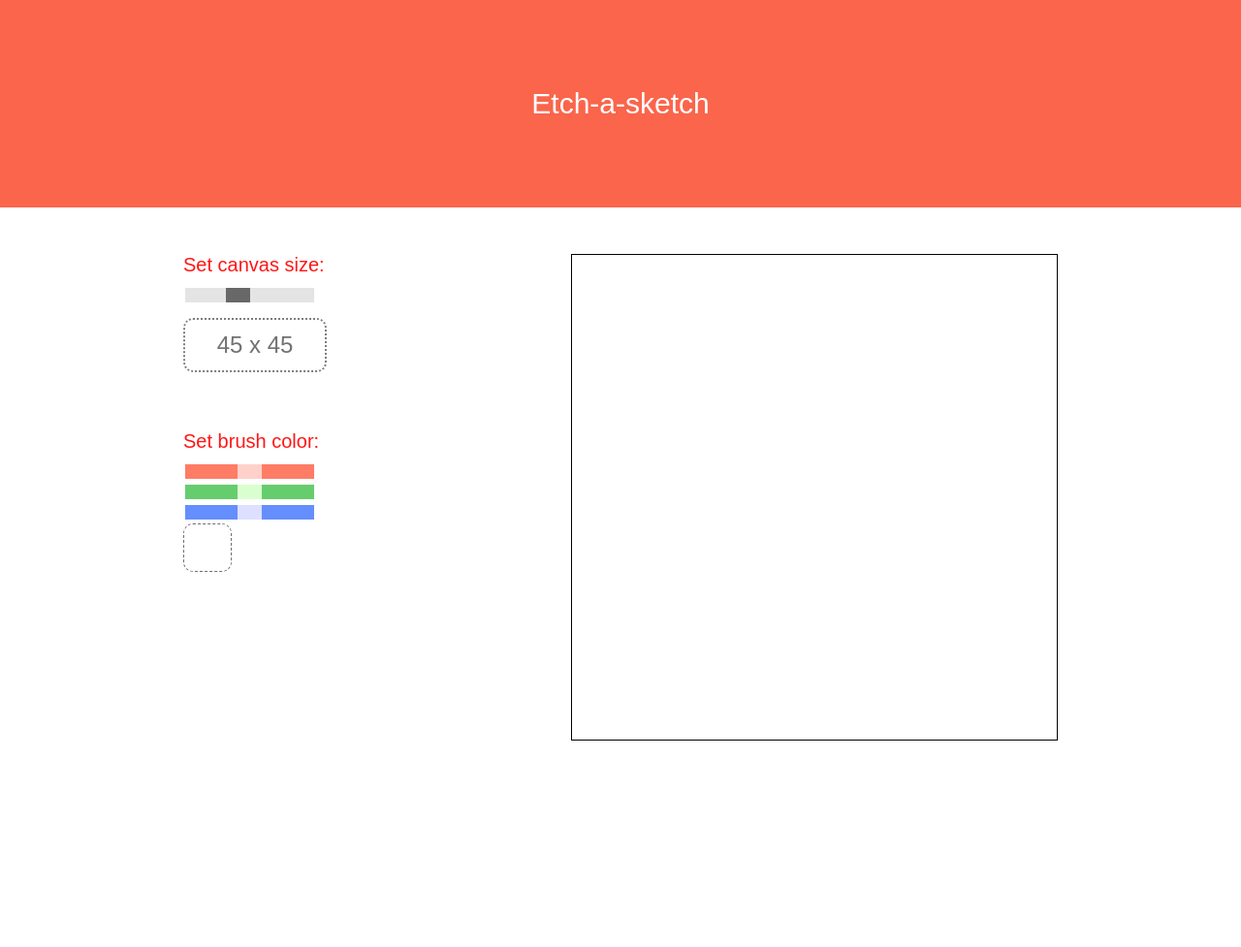
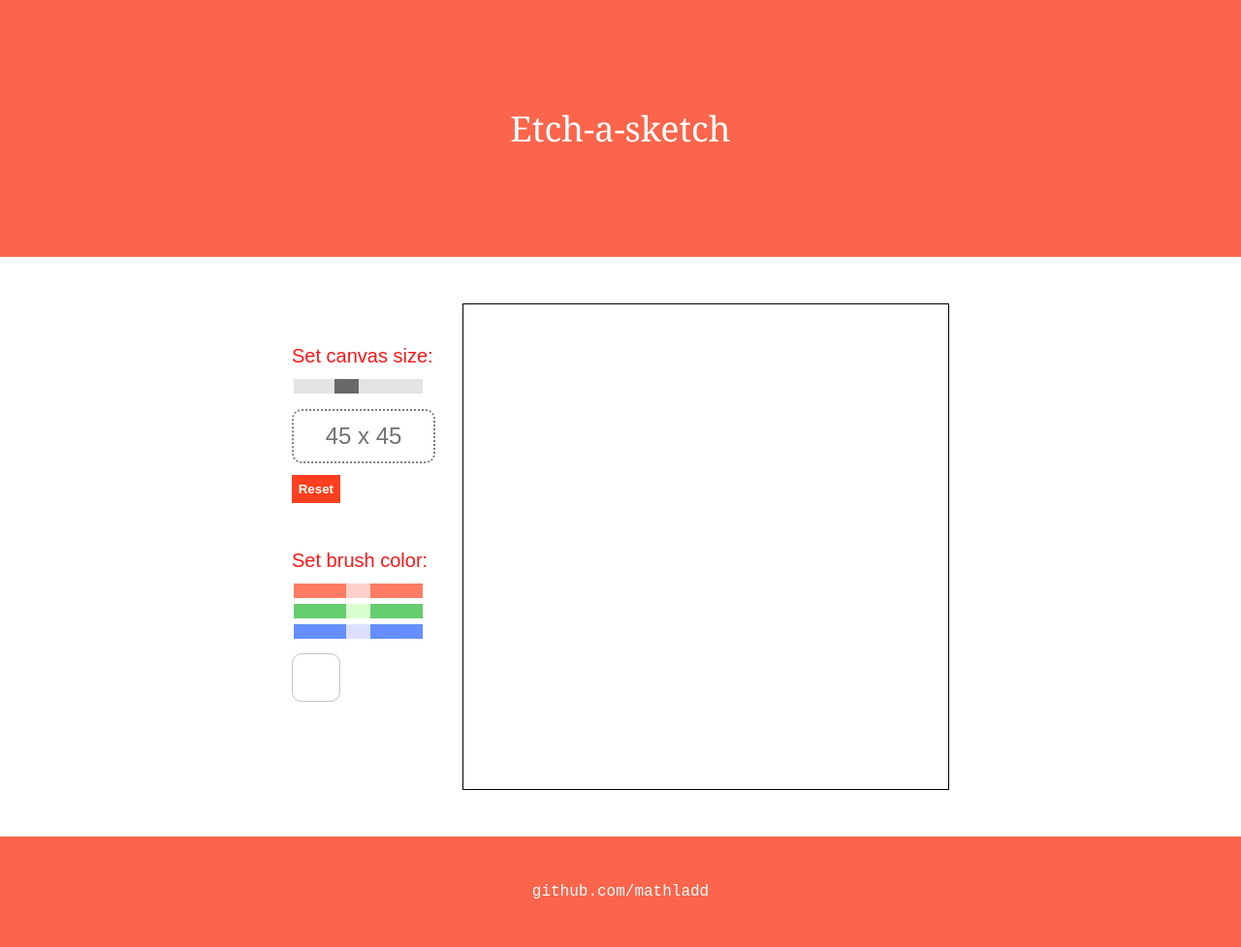
Before and after one commit to mathladd/odin-etch-a-sketch, a plain HTML site: page index.html in a window 1280 px wide. Shown: the whole page at 97% size. Before the commit the page ends 908 px from the top, so only its background shows below. Drawn offline with Linux system fonts and the light colour scheme.

Commit message:
retain color when resizing. Add reset btn

```diff
--- a/css/style.css
+++ b/css/style.css
@@ -1,29 +1,36 @@
 html, body {
     margin: 0;
+    padding: 0;
     height: 100%;
     font-family: Arial, Helvetica, sans-serif;
 }
 
 .big-container {
-    padding: 3em 8em 3em 8em;
+    padding: 3em 6em 3em 6em;
+}
+
+.header-container,
+.footer-container {
+    background-color: #fa654b;
+    color: white;
+    text-align: center;
 }
 
 .header-container {
-    background-color: #fa654b;
-    color: white;
-    font-size: 30px;
-    text-align: center;
+    font-size: 36px;
+    font-family:Cambria, Cochin, Georgia, Times, 'Times New Roman', serif;
 }
 
 .main-container {
     display: flex;
     flex-flow: row nowrap;
     justify-content: center;
-    align-items:flex-start;
+    align-items:center;
 }
 
 .setting-container {
-    width: 25em;
+    margin-right: 1em;
+    max-width: 10em;
 }
 
 .each-setting {
@@ -95,6 +102,19 @@ html, body {
     text-align: center;
 }
 
+.slider-reset {
+    border: none;
+    padding: 0.5em;
+
+    background-color: #fc3f1e;
+    color: white;
+    font-weight: bold;
+}
+
+.slider-reset:active {
+    background-color: #e02302;
+}
+
 .color-container {
     margin-top: 2em;
 }
@@ -137,6 +157,12 @@ html, body {
 .rgb-display {
     height: 3em;
     width: 3em;
-    border: 1px dashed #6e6e6e;
+    margin-top: 0.7em;
+    border: 1px solid #c2c2c2;
     border-radius: 10px;
 }
+
+.footer-container {
+    font-size: 16px;
+    font-family: 'Courier New', Courier, monospace;
+}
--- a/index.html
+++ b/index.html
@@ -10,9 +10,6 @@
 </head>
 <body>
     <div class="big-container header-container">
-        <div class="header-links">
-
-        </div>
         <div class="header-title">Etch-a-sketch</div>
     </div>
 
@@ -24,6 +21,7 @@
                     <input type="range" class="setting-slider size-num-slider">
                 </div>
                 <div class="slider-display"></div>
+                <button class="slider-reset">Reset</button>
             </div>
             <div class="each-setting color-container">
                 <div class="setting-instruction">Set brush color: </div>
@@ -41,6 +39,6 @@
             </div>
         </div>
     </div>
-    <div class="big-container footer-container"></div>
+    <div class="big-container footer-container">github.com/mathladd</div>
 </body>
 </html>
--- a/js/app.js
+++ b/js/app.js
@@ -1,23 +1,70 @@
 
-function main() {
+function colorCanvas() {
+    let redSlider = document.querySelector('.rgb-slider-red');
+    let greenSlider = document.querySelector('.rgb-slider-green');
+    let blueSlider = document.querySelector('.rgb-slider-blue');
+
+    let minRGB = 0;
+    let maxRGB = 255;
+    let defaultRGB = Math.floor((maxRGB - minRGB)/2);
+
+    setRGBSliderSettings(redSlider, minRGB, maxRGB, defaultRGB);
+    setRGBSliderSettings(greenSlider, minRGB, maxRGB, defaultRGB);
+    setRGBSliderSettings(blueSlider, minRGB, maxRGB, defaultRGB);
+
+    let redColor = redSlider.value;
+    let greenColor = greenSlider.value;
+    let blueColor = blueSlider.value;
+    let rgbDisplay = document.querySelector('.rgb-display')
+
+    redSlider.addEventListener('input', () => {
+        redColor = redSlider.value;
+        rgbDisplay.style['background-color'] = `rgb(${redColor}, ${greenColor}, ${blueColor})`;
+    });
+
+    greenSlider.addEventListener('input', () => {
+        greenColor = greenSlider.value;
+        rgbDisplay.style['background-color'] = `rgb(${redColor}, ${greenColor}, ${blueColor})`;
+    });
+
+    blueSlider.addEventListener('input', () => {
+        blueColor = blueSlider.value;
+        rgbDisplay.style['background-color'] = `rgb(${redColor}, ${greenColor}, ${blueColor})`;
+    });
+
+    let mouseDown;
+    window.addEventListener('mousedown', () => { mouseDown = true; });
+    window.addEventListener('mouseup', () => { mouseDown = false; });
+
+    let allGridItems = document.getElementsByClassName('grid-item');
+    Array.from(allGridItems).forEach(gridItem => gridItem.addEventListener('mouseover', (e) => {
+        if (mouseDown) {
+            e.target.style['background-color'] = `rgb(${redColor}, ${greenColor}, ${blueColor})`;
+        }
+    }));
+}
+
+
+function setRGBSliderSettings(slider, minRGB, maxRGB, defaultRGB) {
+    slider.setAttribute('min', minRGB);
+    slider.setAttribute('max', maxRGB);
+    slider.setAttribute('value', defaultRGB);
+}
+
+
+function getCanvas() {
     let mainContainer = document.querySelector('.main-container');
     let sizeNumSlider = document.querySelector('.size-num-slider')
     let sizeNumSliderDisplay = document.querySelector('.slider-display')
-    let sideNum;
+    let resetButton = document.querySelector('.slider-reset')
+    let sideSize = 500;
 
     let minSizeNum = 10;
     let maxSizeNum = 100;
     let defaultSizeNum = Math.floor((maxSizeNum - minSizeNum)/2);
 
-    let rgbDisplay = document.querySelector('.rgb-display')
-    let minRGB = 0;
-    let maxRGB = 255;
-    let defaultRGB = Math.floor((maxRGB - minRGB)/2);
-    let redColor = defaultRGB;
-    let greenColor = defaultRGB;
-    let blueColor = defaultRGB;
-
-    getCanvas(mainContainer, defaultSizeNum, redColor, greenColor, blueColor);
+    mainContainer.appendChild(getGridItems(defaultSizeNum, sideSize));
+    colorCanvas();
 
     sizeNumSlider.setAttribute('min', minSizeNum);
     sizeNumSlider.setAttribute('max', maxSizeNum);
@@ -26,62 +73,25 @@ function main() {
     sizeNumSliderDisplay.textContent = `${defaultSizeNum} x ${defaultSizeNum}`;
 
     sizeNumSlider.addEventListener('input', () => {
-        let sliderVal = sizeNumSlider.value
+        let sliderVal = sizeNumSlider.value;
         sizeNumSliderDisplay.textContent = `${sliderVal} x ${sliderVal}`;
-    })
-
-    let redSlider = document.querySelector('.rgb-slider-red')
-    let greenSlider = document.querySelector('.rgb-slider-green')
-    let blueSlider = document.querySelector('.rgb-slider-blue')
-
-    redSlider.setAttribute('min', minRGB);
-    redSlider.setAttribute('max', maxRGB);
-    redSlider.setAttribute('value', defaultRGB);
-
-    greenSlider.setAttribute('min', minRGB);
-    greenSlider.setAttribute('max', maxRGB);
-    greenSlider.setAttribute('value', defaultRGB);
-
-    blueSlider.setAttribute('min', minRGB);
-    blueSlider.setAttribute('max', maxRGB);
-    blueSlider.setAttribute('value', defaultRGB);
-
-    redSlider.addEventListener('input', () => {
-        redColor = redSlider.value;
-        rgbDisplay.style['background-color'] = `rgb(${redColor}, ${greenColor}, ${blueColor})`
-    })
-
-    greenSlider.addEventListener('input', () => {
-        greenColor = greenSlider.value;
-        rgbDisplay.style['background-color'] = `rgb(${redColor}, ${greenColor}, ${blueColor})`
-    })
-
-    blueSlider.addEventListener('input', () => {
-        blueColor = blueSlider.value;
-        rgbDisplay.style['background-color'] = `rgb(${redColor}, ${greenColor}, ${blueColor})`
-    })
+    });
 
     sizeNumSlider.addEventListener('change', () => {
-        sideNum = sizeNumSlider.value;
+        let sideNum = sizeNumSlider.value;
         mainContainer.removeChild(mainContainer.lastElementChild);
-        getCanvas(mainContainer, defaultSizeNum, redColor, greenColor, blueColor);
-    })
+        mainContainer.appendChild(getGridItems(sideNum, sideSize));
+        colorCanvas();
+    });
+
+    resetButton.addEventListener('click', () => {
+        let sideNum = sizeNumSlider.value;
+        mainContainer.removeChild(mainContainer.lastElementChild);
+        mainContainer.appendChild(getGridItems(sideNum, sideSize));
+        colorCanvas();
+    });
 }
 
-function getCanvas(mainContainer, sideNum, redColor, greenColor, blueColor) {
-    let sideSize = 500;
-    let mouseDown;
-    window.addEventListener('mousedown', () => {mouseDown = true})
-    window.addEventListener('mouseup', () => {mouseDown = false})
-
-    mainContainer.appendChild(getGridItems(sideNum, sideSize));
-    let allGridItems = document.getElementsByClassName('grid-item');
-    Array.from(allGridItems).forEach(gridItem => gridItem.addEventListener('mouseover', (e) => {
-        if (mouseDown) {
-            e.target.style['background-color'] = `rgb(${redColor}, ${greenColor}, ${blueColor})`;
-        }
-    }))
-}
 
 function getGridItems(sideNum, sideSize) {
     let mainDiv = document.createElement('div');
@@ -108,5 +118,5 @@ function getGridItems(sideNum, sideSize) {
 
 
 window.onload = () => {
-    main()
+    getCanvas()
   }
```
